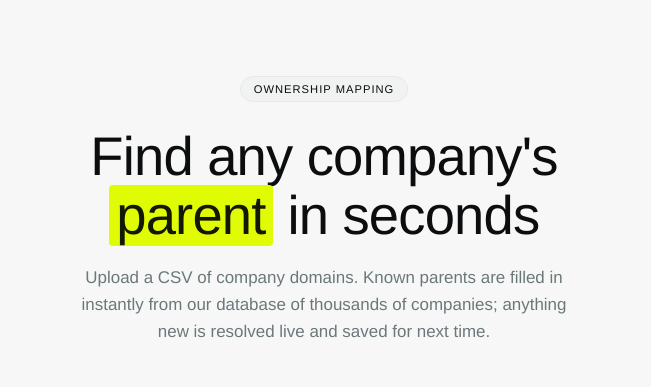
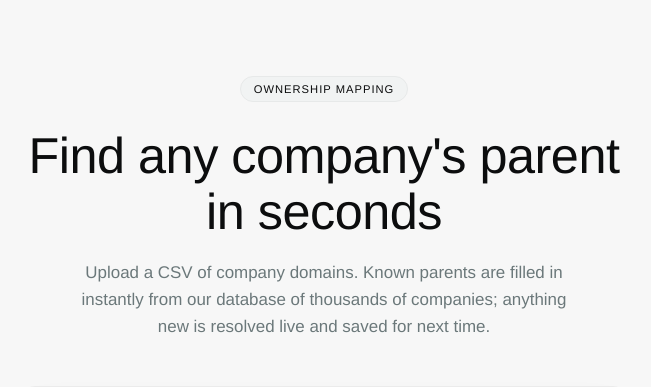
Before and after one commit to janbrochwicz/parent-finder, a Flask app: page / in a window 1280 px wide. Shown: the part 67-454 px from the top of the page, without its empty margins (316-967 px from the left). Run offline with Flask 3, Linux system fonts and the light colour scheme; some web fonts are replaced.

Commit message:
Simplify hero headline: remove lime highlight box, solid medium weight, clean spacing
Co-Authored-By: Claude Opus 4.8 <noreply@anthropic.com>

```diff
--- a/webapp/templates/index.html
+++ b/webapp/templates/index.html
@@ -77,11 +77,10 @@
     }
 
     h1 {
-      font-size: clamp(2.3rem, 5.2vw, 3.4rem);
-      font-weight: 400;
-      font-variation-settings: "wght" 380;
-      letter-spacing: -0.015em;
-      line-height: 1.08;
+      font-size: clamp(2.2rem, 5vw, 3.15rem);
+      font-weight: 500;
+      letter-spacing: -0.01em;
+      line-height: 1.12;
       margin: 26px 0 18px;
     }
     h1 .hl-lime {
@@ -188,7 +187,7 @@
 
   <main>
     <span class="eyebrow">Ownership mapping</span>
-    <h1>Find any company's <span class="hl-lime">parent</span> in seconds</h1>
+    <h1>Find any company's parent in seconds</h1>
     <p class="subhead">
       Upload a CSV of company domains. Known parents are filled in instantly from
       our database of thousands of companies; anything new is resolved live and
```
